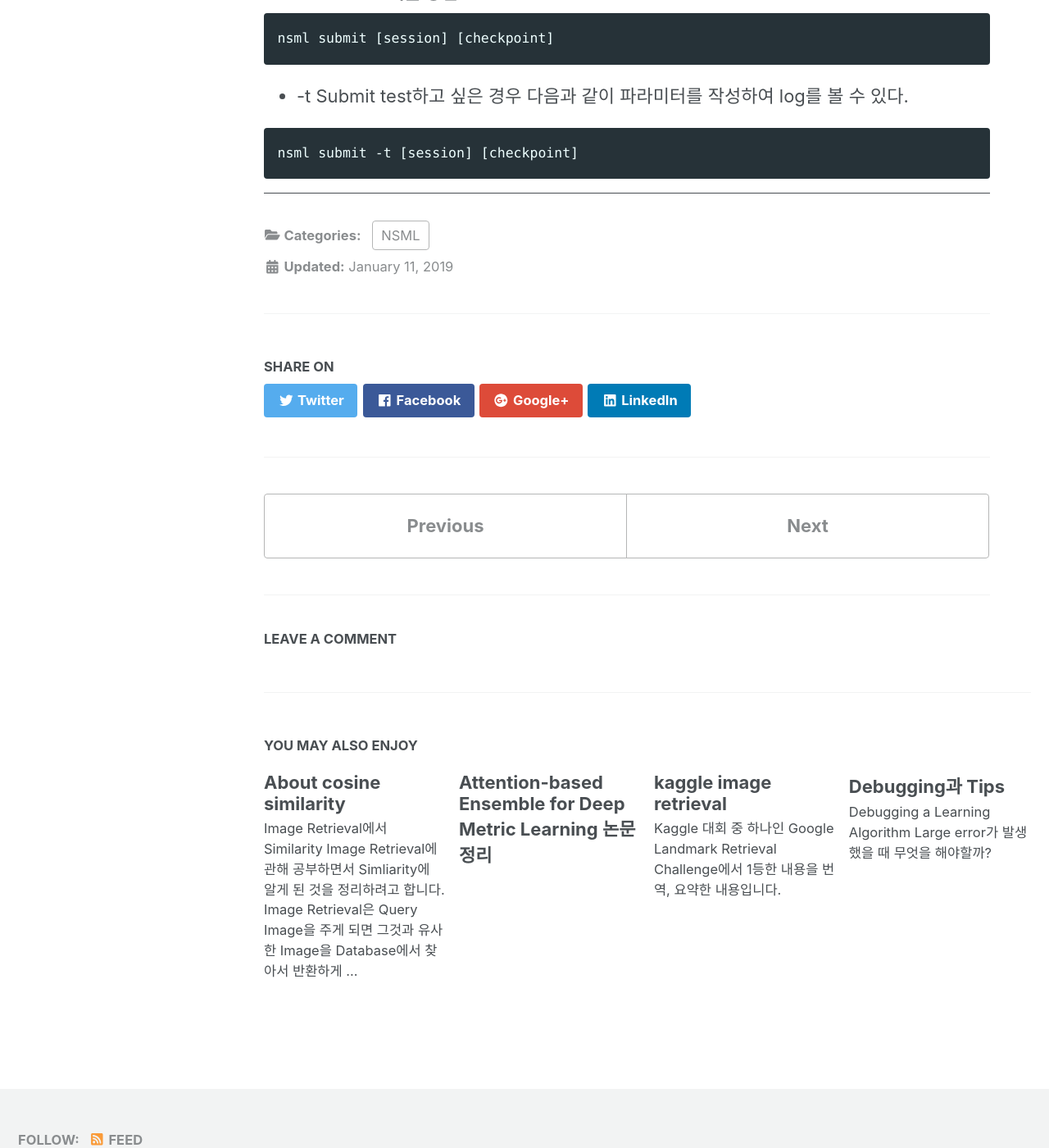
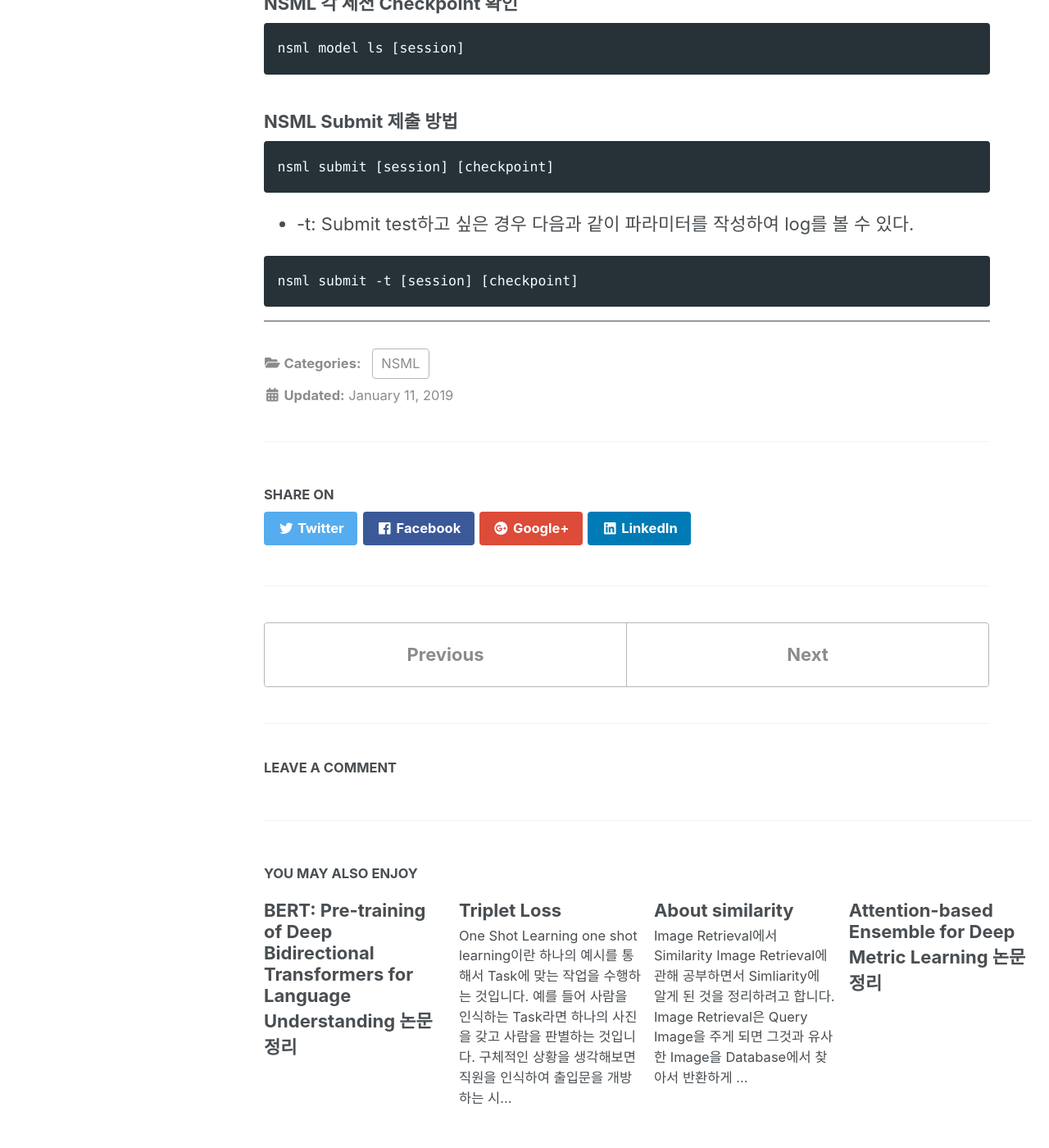
Before and after one commit to thisisiron/thisisiron.github.io, a Jekyll site: the page built from _posts/NSML/2019-01-11-NSML 유용한 명령어.md, in a window 1280 px wide and 1400 px high, scrolled down 1483 px. Shown: the whole window at 82% size. Built offline with Jekyll 4.4.1, drawn with Linux system fonts in a browser that asks for light colours; cached includes are drawn as plain includes; nearby versions of some CDN libraries; comment, search, counter and statistics services are not loaded; some of the changed lines change nothing that is shown; some of the changed text lies outside the part shown.

Commit message:
add post

````diff
--- /dev/null
+++ b/_posts/DeepLearning/2019-02-11-Triplet Loss.md
@@ -0,0 +1,82 @@
+---
+title: "Triplet Loss"
+categories: DeepLearning
+---
+
+## One Shot Learning
+one shot learning이란 하나의 예시를 통해서 Task에 맞는 작업을 수행하는 것입니다. 예를 들어 사람을 인식하는 Task라면 하나의 사진을 갖고 사람을 판별하는 것입니다. 구체적인 상황을 생각해보면 직원을 인식하여 출입문을 개방하는 시스템을 만든다고 가정할 때, 직원 사진을 **CNN을 통해 학습 후 Softmax로 분류**하는 방법은 사용할 수 없습니다. 다음과 같은 문제가 존재합니다.
+
+1. 새로운 직원이 올 떄마다 학습
+2. 직원 데이터베이스에 직원당 직원 사진이 1개만 존재
+
+이런 문제를 해결하기 위해 Similarity function을 사용합니다. 다음과 같이 정의합니다.
+
+$$
+d$(img1, img2)$ \enspace $= degree of difference between images$ \\
+d$(img1, img2)$ \enspace \leq \tau \enspace $"Same"$ \\
+d$(img1, img2)$ \enspace > \tau \enspace $"Different"$
+$$
+
+## Siamese Network
+<img src="/assets/images/siamese_network.jpg"><br>
+
+위의 이미지처럼 Siamese Network에서 두 $x^1$과 $x^2$ 사진을 ConvNet에 넣고 feature embedding 뽑아내게 됩니다.
+$f(\cdot)$은 Network을 의미하며 output은 feature embedding이 됩니다.<br>
+
+Similarity Function은 거리를 이용하여 다음과 같이 표현할 수 있습니다.
+
+$$
+d(x^1, x^2) = \left \| f(x^1)) - f(x^2) \right \|_2^2
+$$
+
+유사한 사진인 경우 위의 함수 값이 작을 것이고, 유사하지 않은 사진인 경우에는 값이 커지게 됩니다.
+
+## Triplet Loss
+Anchor Image(A), Positive Image(P), Negative Image(N)을 구성하여 다음과 같은 수식을 작성할 수 있습니다.
+
+$$
+\left \| f(A)) - f(P) \right \|^2 \leq \left \| f(A)) - f(N) \right \|^2
+$$
+
+이 수식에서 우변을 오른쪽으로 넘기게 되면,
+
+$$
+\left \| f(A)) - f(P) \right \|^2 - \left \| f(A)) - f(N) \right \|^2 \leq 0
+$$
+
+위와 같은 수식이 작성됩니다. 이 수식을 사용할 때 문제가 발생하게 됩니다.
+
+1. 단순히 $f$(img)$=\vec{0}$라면 위의 수식에서 0을 만족하게 됩니다.
+2. 모든 이미지의 인코딩이 다른 이미지의 인코딩 값이 같은 경우 0을 만족하게 됩니다.
+
+의미있는 인코딩이 아니라 단순히 0을 뽑아서 Loss을 줄이는 방법을 선택할 수가 있습니다. 이에 대한 해결방법으로 margin을 다음과 같이 추가합니다.
+
+$$
+\left \| f(A)) - f(P) \right \|^2 - \left \| f(A)) - f(N) \right \|^2 +margin \leq 0
+$$
+
+margin을 추가함으로써 $A-P$와 $A-N$이 서로 멀어지도록 하는 효과를 얻게 됩니다. 즉, 최소한 이 정도 차이가 나야 Negative로 인정하겠다는 의미입니다.<br>
+
+이제 Triplet Loss에 대해 알아보겠습니다.
+
+$$
+L(A,P,N)= max(\left \| f(A)) - f(P) \right \|^2 - \left \| f(A)) - f(N) \right \|^2 +margin,0)
+$$
+
+$\left \| f(A)) - f(P) \right \|^2 - \left \| f(A)) - f(N) \right \|^2 +margin$ 부분을 앞으로 $D$라고 부르겠습니다. D가 0보다 작거나 같았다면 loss는 0을 만들게 됩니다. Loss을 최소화하기 위해서 $D$을 0보다 작거나 같게 만들어야 합니다. 신경망은 $D$가 얼마나 negative한지는 중요하지 않습니다. <br>
+위의 $L$함수는 single일 때 함수이며 데이터 전체에 대한 Loss 함수는 다음과 같습니다.
+
+$$
+J = \sum_{i=1}^{m}L(A^{(i)},P^{(i)},N^{(i)})
+$$
+
+한 가지 더 생각해볼 것이 있는데 A,P,N이 무작위로 선택되었다면 확률적으로 $(A,P)$보다 $(A,N)$이 주로 값이 크기 때문에 학습이 제대로 하지 못하는 경우가 발생할 수 있습니다. 즉, $d(A,P) \geq d(A,P)+margin$인 경우를 의미합니다.
+
+따라서 학습하기 어려운 Triplet A,P,N을 구성해야합니다. $d(A,P)+margin \leq d(A,N)$ 수식을 만족하면 됩니다. 이 수식이 만족하기 어렵다면 $d(A,P)\approx  d(A,N)$을 만족시키면 됩니다. 이러한 제약식을 만족하는 데이터 셋을 만들게 되면 경사하강법이 효율적으로 작동합니다.
+
+
+## Siamese Network and Binary Classification
+<img src="/assets/images/siamese_network_binary.jpg"><br>
+
+### Reference
+Coursera:  Convolutional Neural Networks (Andrew Ng)<br>
--- a/_posts/MachineLearning/2019-02-09-cosine similarity.md
+++ b/_posts/MachineLearning/2019-02-09-similarity.md
@@ -1,5 +1,5 @@
 ---
-title: "About cosine similarity"
+title: "About similarity"
 categories: MachineLearning
 ---
 
--- /dev/null
+++ b/_posts/NLP/2019-02-11-BERT.md
@@ -0,0 +1,52 @@
+---
+title: "BERT: Pre-training of Deep Bidirectional Transformers for Language Understanding 논문 정리"
+categories: NLP
+---
+
+----------------------------------
+
+해당 [논문](https://arxiv.org/abs/1810.04805)을 공부하게 되면서 정리한 포스트입니다. 휴먼 레벨보다 높은 성능을 냈고 NLP 분야에서 가장 핫한 논문입니다. 정리한 순서는 논문과 동일한 구조와 같습니다. 잘 못된 내용이나 수정 사항 혹은 의견이 있으시다면 댓글로 남겨주세요.
+
+## Abstract
+
+- BERT: Bidirectional Encoder Representations from Transformers
+- BERT는 pre-train deep bidirectional representations
+- BERT는 특정 task를 처리하기 위해 추가적인 architecture 없이 fine-tuning을 통해 State-Of-The-Art 모델을 만들었습니다.
+
+
+## 1 Introduction
+
+Language을 처리하는데 있어서 pre-training은 여러 task에서 좋은 성능을 보여주고 있습니다. task는 sentence-level부터 token-level까지 넓은 부분에 걸쳐있습니다.
+
+**pre-trained** 방법을 적용하는 데 두 가지 방식 존재
+1. **feature-based**<br>
+   - 특정 task 아키텍처에 pre-trained language representation을 추가적인 feature로 제공
+   - 대표적인 방법: ELMo
+2. **fine-tuning**<br>
+   - task-specific한 parameter를 최소한으로 하고, pre-trained된 parameter들을 fine-tuning하여 downstream task을 학습
+   - 대표적인 방법: OpenAI GPT
+
+이 논문에서 주장하는 것은 "**특히 fine-tuning 접근법에서, 현재 기술들(ELMo, OpenAI GPT 같은)이 심각하게 pre-trained의 힘을 제한합니다.**" 입니다.
+
+OpenAI GPT 단방향
+
+fine-tuning 접근법을 BERT을 이용하여 향상시킬 것입니다. 앞서 언급한 단방향(unidirectional) 제한 문제를 **Masked language model(MLM)**을 통해 해결할 것입니다.
+
+MLM은 무작위로 input으로부터 몇몇 token을 마스킹처리합니다. 이 목적은 오로지 context 기반으로한 마스킹 처리된 단어를 예측하기 위함입니다. 즉 주변 단어의 context을 보고 masking된 단어를 예측하게 됩니다. 이제는 왼쪽에서 오른쪽으로 pre-training을 하는 것과 달리 left와 right의 context가 융합되었습니다.
+
+또한 Masked language model과 **next sentence prediction**라는 task를 pre-training 과정에 추가합니다.
+
+해당 논문의 기여는 다음과 같습니다.
+
+## Related Work
+### 2.1 Feature-based Approaches
+Feature-based 접근법에서 word embedding은 현대 NLP 시스템에서 필수적인 부분으로 여겨지고 있습니다. 또한 word embedding뿐만 아니라 sentence embedding, paragraph embedding을 feature로 사용했습니다.<br>
+ELMo는 traditional word embedding 연구를 다른 차원으로  일반화시켰습니다. ELMo는 모델로부터 *context-sensitive*을 추출하였습니다. 이에 관련되어 자세한 내용은 [ELMo 논문](http://www.aclweb.org/anthology/N18-1202)을 참고하시길 바랍니다.
+
+### 2.2 Fine-tuning Approaches
+
+
+
+### Reference
+[BERT: Pre-training of Deep Bidirectional Transformers for Language Understanding](https://arxiv.org/abs/1810.04805)<br>
+[Google Blog BERT: State-of-Art Pre-training for NLP](https://ai.googleblog.com/2018/11/open-sourcing-bert-state-of-art-pre.html)<br>
--- a/_posts/NSML/2019-01-11-NSML 유용한 명령어.md
+++ b/_posts/NSML/2019-01-11-NSML 유용한 명령어.md
@@ -27,8 +27,14 @@
 ```
 
 ### NSML Session 목록 확인
+- -a: NSML 모든 목록 확인하는 명령어
 ```
 nsml ps -a
+```
+
+- -n: NSML Running 중인 n개 목록 확인하는 명령어
+```
+nsml ps -n 5
 ```
 
 ### NSML Running Model Logs 확인
@@ -48,7 +54,7 @@
 nsml submit [session] [checkpoint]
 ```
 
-- -t Submit test하고 싶은 경우 다음과 같이 파라미터를 작성하여 log를 볼 수 있다.
+- -t: Submit test하고 싶은 경우 다음과 같이 파라미터를 작성하여 log를 볼 수 있다.
 
 ```
 nsml submit -t [session] [checkpoint]
````
Also changed, not shown: assets/images/siamese_network.jpg (added), assets/images/siamese_network_binary.jpg (added).
